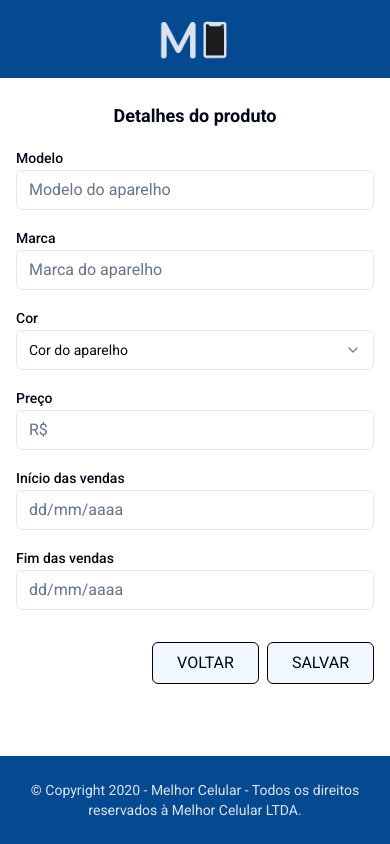
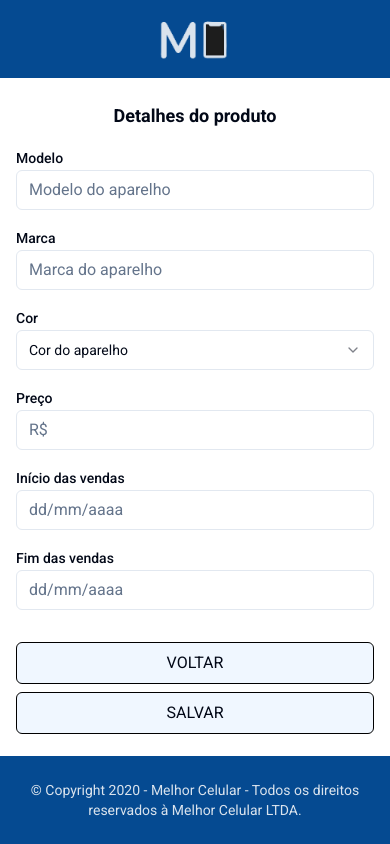
Before and after one commit to dev-ribeirojr/melhor-com-front, a React (Vite) app: page /detalhes-do-produto/1 in a window 390 px wide. Built offline with nearby package versions, Linux system fonts and the light colour scheme; what @vitejs/plugin-react would draw is missing.

Commit message:
feat: :sparkles: adding react toast, handling form submission and fixing button layout on form

```diff
--- a/package.json
+++ b/package.json
@@ -20,6 +20,7 @@
     "react": "^18.3.1",
     "react-dom": "^18.3.1",
     "react-hook-form": "^7.54.0",
+    "react-hot-toast": "^2.4.1",
     "react-icons": "^5.4.0",
     "react-router-dom": "^7.0.2",
     "tailwind-merge": "^2.5.5",
--- a/src/App.jsx
+++ b/src/App.jsx
@@ -1,9 +1,11 @@
 import { BrowserRouter } from 'react-router-dom'
 import { RoutesApp } from './routes/router'
+import { Toaster } from 'react-hot-toast'
 function App() {
   return (
     <BrowserRouter>
       <RoutesApp />
+      <Toaster />
     </BrowserRouter>
   )
 }
--- a/src/components/_ui/button/button.tsx
+++ b/src/components/_ui/button/button.tsx
@@ -7,7 +7,7 @@ interface ButtonProps extends ButtonHTMLAttributes<HTMLButtonElement> {
 }
 
 export function Button(data: ButtonProps) {
-  const { isLoading = false, children, className, ...rest } = data
+  const { isLoading = false, children, className, disabled, ...rest } = data
 
   return (
     <button
@@ -15,6 +15,7 @@ export function Button(data: ButtonProps) {
         'bg-primary-50 px-6 py-2 border border-black rounded-md transition-all duration-300 hover:bg-black hover:text-white hover:scale-110 flex gap-1 items-center justify-center',
         className,
       )}
+      disabled={isLoading || disabled}
       {...rest}
     >
       {isLoading && <iconsApp.loading className="animate-spin " />}
--- a/src/components/_ui/form-product/form-product.tsx
+++ b/src/components/_ui/form-product/form-product.tsx
@@ -23,10 +23,18 @@ interface FormProductProps {
   onSubmit: (data: ProductSchemaProps) => void
   pathClose: string
   buttonText?: string
+  isLoading?: boolean
 }
 
 export function FormProduct(data: FormProductProps) {
-  const { form, onSubmit, pathClose, buttonText = 'SALVAR' } = data
+  const {
+    form,
+    pathClose,
+    buttonText = 'SALVAR',
+    isLoading = false,
+    onSubmit,
+  } = data
+
   return (
     <Form {...form}>
       <form onSubmit={form.handleSubmit(onSubmit)}>
@@ -126,11 +134,19 @@ export function FormProduct(data: FormProductProps) {
             )}
           />
         </div>
-        <div className="flex gap-2 items-center justify-end mt-8">
-          <Link to={pathClose}>
-            <Button type="button">VOLTAR</Button>
+        <div className="flex flex-col sm:flex-row gap-2 items-center justify-end mt-8">
+          <Link to={pathClose} className="w-full sm:w-fit">
+            <Button type="button" className="w-full sm:w-fit">
+              VOLTAR
+            </Button>
           </Link>
-          <Button type="submit">{buttonText}</Button>
+          <Button
+            type="submit"
+            isLoading={isLoading}
+            className="w-full sm:w-fit"
+          >
+            {buttonText}
+          </Button>
         </div>
       </form>
     </Form>
--- a/src/components/_ui/form-product/product-schema.ts
+++ b/src/components/_ui/form-product/product-schema.ts
@@ -1,17 +1,24 @@
 import { z } from 'zod'
 
 const isRequiredText = 'Campo obrigatório'
+
+const dateRegex = /^\d{2}\/\d{2}\/\d{4}$/
 
 export const productSchema = z.object({
   model: z.string({ required_error: isRequiredText }).min(1, isRequiredText),
   brand: z.string({ required_error: isRequiredText }).min(1, isRequiredText),
   price: z.number({ required_error: isRequiredText }).min(0, 'Preço inválido'),
-  date: z.string({ required_error: isRequiredText }).min(1, isRequiredText),
-  endDate: z.string({ required_error: isRequiredText }).min(1, isRequiredText),
+  date: z
+    .string({ required_error: isRequiredText })
+    .min(1, isRequiredText)
+    .regex(dateRegex, 'Data inválida. O formato esperado é dd/mm/aaaa'),
+  endDate: z
+    .string({ required_error: isRequiredText })
+    .min(1, isRequiredText)
+    .regex(dateRegex, 'Data inválida. O formato esperado é dd/mm/aaaa'),
   color: z.enum(['BLACK', 'WHITE', 'GOLD', 'PINK'], {
     message: 'Cor inválida',
   }),
-  code: z.string({ required_error: isRequiredText }).min(1, isRequiredText),
 })
 
 export type ProductSchemaProps = z.infer<typeof productSchema>
--- a/src/pages/new-product/index.tsx
+++ b/src/pages/new-product/index.tsx
@@ -2,7 +2,7 @@ import { FormProduct, Title } from '@/components'
 import { useNewProduct } from './use-new-product'
 
 export function NewProduct() {
-  const { form, onSubmit } = useNewProduct()
+  const { form, isLoading, onSubmit } = useNewProduct()
 
   return (
     <div>
@@ -14,6 +14,7 @@ export function NewProduct() {
         onSubmit={onSubmit}
         pathClose="/"
         buttonText="REGISTRAR"
+        isLoading={isLoading}
       />
     </div>
   )
--- a/src/pages/new-product/use-new-product.ts
+++ b/src/pages/new-product/use-new-product.ts
@@ -3,17 +3,29 @@ import {
   ProductSchemaProps,
 } from '@/components/_ui/form-product/product-schema'
 import { zodResolver } from '@hookform/resolvers/zod'
+import { useState } from 'react'
 import { useForm } from 'react-hook-form'
+import toast from 'react-hot-toast'
 
 export function useNewProduct() {
   const form = useForm<ProductSchemaProps>({
     resolver: zodResolver(productSchema),
   })
-  // buscar o produto pelo codigo e setar os valores do form
+  const [isLoading, setIsLoading] = useState(false)
+
   function onSubmit(data: ProductSchemaProps) {
-    console.log(data)
-    // editar dados
+    try {
+      setIsLoading(true)
+      console.log(data)
+
+      toast.success('Produto registrado com sucesso.')
+    } catch (error) {
+      console.log(error)
+      toast.error('Error ao tentar registrar o produto.')
+    } finally {
+      setIsLoading(false)
+    }
   }
 
-  return { form, onSubmit }
+  return { form, isLoading, onSubmit }
 }
--- a/src/pages/product-details/index.tsx
+++ b/src/pages/product-details/index.tsx
@@ -2,14 +2,19 @@ import { FormProduct, Title } from '../../components'
 import { useProductDetails } from './use-product-details'
 
 export function ProductDetails() {
-  const { form, onSubmit } = useProductDetails()
+  const { form, isLoading, onSubmit } = useProductDetails()
 
   return (
     <div>
       <div className="mt-6 text-center">
         <Title>Detalhes do produto</Title>
       </div>
-      <FormProduct form={form} onSubmit={onSubmit} pathClose="/" />
+      <FormProduct
+        form={form}
+        onSubmit={onSubmit}
+        pathClose="/"
+        isLoading={isLoading}
+      />
     </div>
   )
 }
--- a/src/pages/product-details/use-product-details.ts
+++ b/src/pages/product-details/use-product-details.ts
@@ -4,15 +4,27 @@ import {
 } from '@/components/_ui/form-product/product-schema'
 import { useForm } from 'react-hook-form'
 import { zodResolver } from '@hookform/resolvers/zod'
+import { useState } from 'react'
+import toast from 'react-hot-toast'
 
 export function useProductDetails() {
   const form = useForm<ProductSchemaProps>({
     resolver: zodResolver(productSchema),
   })
+  const [isLoading, setIsLoading] = useState(false)
   function onSubmit(data: ProductSchemaProps) {
-    console.log(data)
-    // editar dados
+    try {
+      setIsLoading(true)
+      console.log(data)
+
+      toast.success('Produto atualizado com sucesso.')
+    } catch (error) {
+      console.log(error)
+      toast.error('Error ao tentar atualizar o produto.')
+    } finally {
+      setIsLoading(false)
+    }
   }
 
-  return { form, onSubmit }
+  return { form, isLoading, onSubmit }
 }
```
Also changed, not shown: 1 other file (tests, documents, lock files or other folders).
